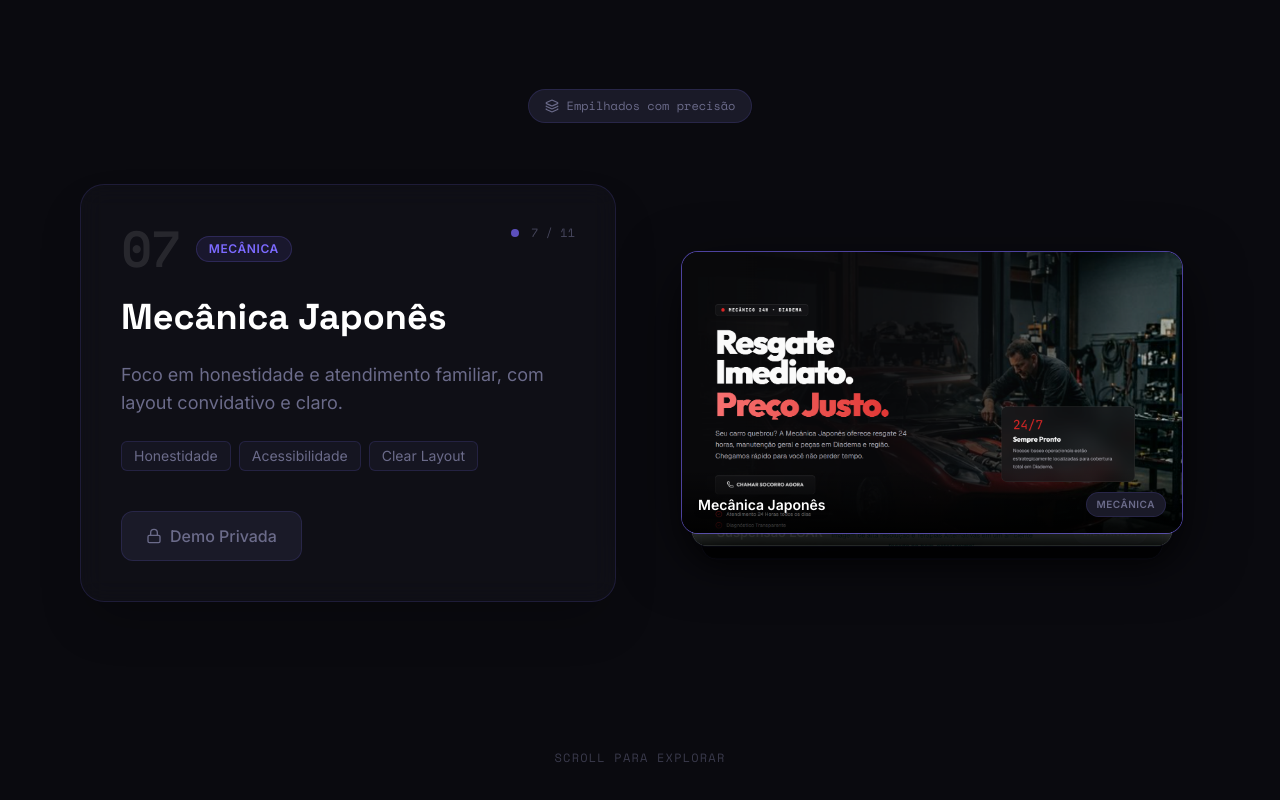
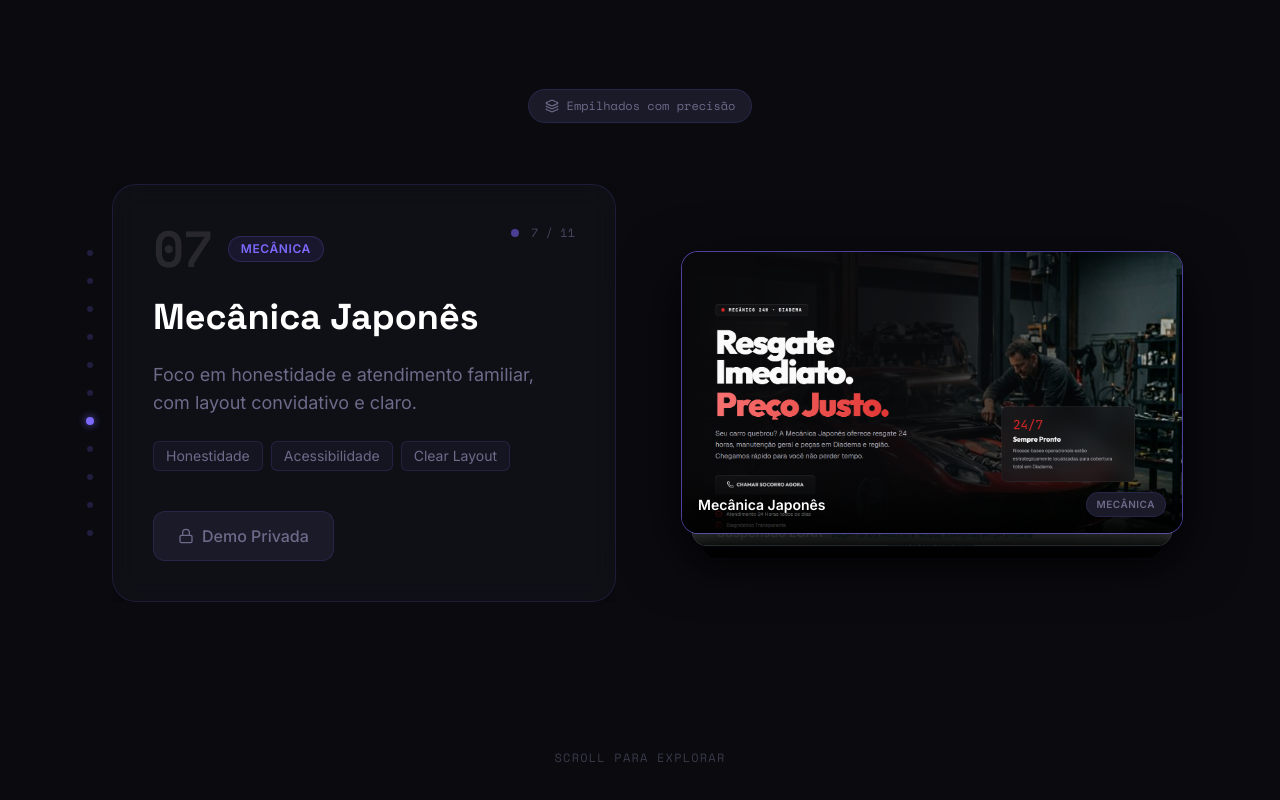
Before and after one commit to davi-449/portfolio-davicode, a React (Vite) app: page / in a window 1280 px wide. Shown: the part 1482-2282 px from the top of the page. Built offline with nearby package versions, Linux system fonts and the light colour scheme.

Commit message:
feat: slide animation + navigable dots on info panel

```diff
--- a/src/components/sections/StackSection.tsx
+++ b/src/components/sections/StackSection.tsx
@@ -1,4 +1,4 @@
-import { useRef, useEffect, useState } from 'react';
+import { useRef, useEffect, useState, useCallback } from 'react';
 import { motion, AnimatePresence, useScroll } from 'framer-motion';
 import { ArrowUpRight, Lock, Layers } from 'lucide-react';
 import { projects } from '../../data/projects';
@@ -7,41 +7,66 @@ import { StackCard } from '../ui/StackCard';
 export const StackSection = () => {
   const sectionRef = useRef<HTMLElement>(null);
   const [activeIndex, setActiveIndex] = useState(0);
+  const [direction, setDirection] = useState<1 | -1>(1);
+  const ignoreRef = useRef(false);
 
-  // We need plenty of scroll room. Let's make it 80vh per card
-  // The first card is active immediately, the others take 80vh each to scroll into view
-  const STICKY_HEIGHT = `${(projects.length) * 80}vh`;
+  const STICKY_HEIGHT = `${projects.length * 80}vh`;
 
   const { scrollYProgress } = useScroll({
     target: sectionRef,
     offset: ['start start', 'end end']
   });
 
-  // Convert raw 0-1 progress into an active index from 0 to projects.length - 1
+  // Navegar via dot: scroll para a posição correspondente
+  const navigateTo = useCallback((index: number) => {
+    if (!sectionRef.current) return;
+    const section = sectionRef.current;
+    const sectionTop = section.offsetTop;
+    const sectionHeight = section.offsetHeight;
+    // proportion for that index
+    const targetPct = (index + 0.5) / projects.length;
+    const scrollTarget = sectionTop + sectionHeight * targetPct;
+    window.scrollTo({ top: scrollTarget, behavior: 'smooth' });
+    // Update direction immediately for visual feedback
+    setDirection(index > activeIndex ? 1 : -1);
+    setActiveIndex(index);
+    ignoreRef.current = true;
+    setTimeout(() => {
+      ignoreRef.current = false;
+    }, 650);
+  }, [activeIndex]);
+
+  // Listen to scroll progress
   useEffect(() => {
     return scrollYProgress.on('change', (latest) => {
-      if (latest === 1) {
-        setActiveIndex(projects.length - 1);
-        return;
-      }
+      if (ignoreRef.current) return;
+      const newIndex = latest >= 1
+        ? projects.length - 1
+        : Math.max(0, Math.min(projects.length - 1, Math.floor(latest * projects.length)));
 
-      const newIndex = Math.floor(latest * projects.length);
-      // Ensure bounds
-      if (newIndex >= 0 && newIndex < projects.length) {
+      if (newIndex !== activeIndex) {
+        setDirection(newIndex > activeIndex ? 1 : -1);
         setActiveIndex(newIndex);
       }
     });
-  }, [scrollYProgress]);
+  }, [scrollYProgress, activeIndex]);
 
   const active = projects[activeIndex];
+
+  // Slide variants: enter from right (next) or left (prev)
+  const slideVariants = {
+    initial: (dir: number) => ({ x: dir > 0 ? 60 : -60, opacity: 0 }),
+    animate: { x: 0, opacity: 1 },
+    exit: (dir: number) => ({ x: dir > 0 ? -60 : 60, opacity: 0 }),
+  };
 
   return (
     <section ref={sectionRef} className="relative w-full bg-background" style={{ height: STICKY_HEIGHT }}>
 
-      {/* Container fixo (sticky) que segura a UI enquanto a tela desce */}
+      {/* Sticky container */}
       <div className="sticky top-0 h-screen w-full flex flex-col justify-center overflow-hidden">
 
-        {/* Section header flutuante / opcional, centralizado no topo */}
+        {/* Section label */}
         <div className="absolute top-12 md:top-24 inset-x-0 w-full text-center z-50 pointer-events-none px-4">
           <motion.div
             initial={{ opacity: 0, y: -20 }}
@@ -55,15 +80,49 @@ export const StackSection = () => {
 
         <div className="max-w-6xl w-full mx-auto px-4 grid grid-cols-1 lg:grid-cols-2 gap-8 lg:gap-12 items-center relative z-10 pt-24 lg:pt-0 h-full max-h-[900px]">
 
-          {/* LADO ESQUERDO: INFO PANEL */}
-          <div className="w-full flex-shrink-0 z-40 order-2 lg:order-1 flex flex-col justify-center pb-24 lg:pb-0">
-            <AnimatePresence mode="wait">
+          {/* LADO ESQUERDO: DOTS + INFO PANEL */}
+          <div className="w-full flex-shrink-0 z-40 order-2 lg:order-1 flex flex-row items-center gap-3">
+
+            {/* Dots verticais — fora do card, à esquerda no desktop */}
+            <div className="hidden lg:flex flex-col gap-2 items-center">
+              {projects.map((_, i) => (
+                <button
+                  key={i}
+                  onClick={() => navigateTo(i)}
+                  className="group relative flex items-center justify-center w-5 h-5"
+                  aria-label={`Ir para projeto ${i + 1}`}
+                >
+                  <motion.div
+                    animate={{
+                      width: i === activeIndex ? 8 : 6,
+                      height: i === activeIndex ? 8 : 6,
+                      backgroundColor:
+                        i === activeIndex
+                          ? 'rgba(124, 106, 255, 1)'
+                          : 'rgba(124, 106, 255, 0.2)',
+                      boxShadow:
+                        i === activeIndex
+                          ? '0 0 8px rgba(124, 106, 255, 0.8)'
+                          : 'none',
+                    }}
+                    transition={{ type: 'spring', stiffness: 400, damping: 30 }}
+                    className="rounded-full"
+                  />
+                </button>
+              ))}
+            </div>
+
+            {/* Painel de info com overflow hidden para cortar o slide */}
+            <div className="flex-1 overflow-hidden relative">
+              <AnimatePresence mode="popLayout" custom={direction}>
                 <motion.div
                   key={active.id}
-                initial={{ opacity: 0, y: 24, filter: 'blur(4px)' }}
-                animate={{ opacity: 1, y: 0, filter: 'blur(0px)' }}
-                exit={{ opacity: 0, y: -24, filter: 'blur(4px)' }}
-                transition={{ duration: 0.3 }}
+                  custom={direction}
+                  variants={slideVariants}
+                  initial="initial"
+                  animate="animate"
+                  exit="exit"
+                  transition={{ type: 'spring', stiffness: 280, damping: 30 }}
                   className="glass-card rounded-3xl p-8 md:p-10 flex flex-col gap-5 md:gap-6 backdrop-blur-xl shadow-2xl relative border border-accent/20 bg-surface-1/80"
                 >
                   {/* Number + category */}
@@ -87,7 +146,7 @@ export const StackSection = () => {
                   </div>
 
                   {/* CTA */}
-                <div className="mt-2 md:mt-4">
+                  <div className="mt-2 md:mt-4 flex items-center gap-4">
                     {active.url ? (
                       <a
                         href={active.url}
@@ -104,9 +163,34 @@ export const StackSection = () => {
                         Demo Privada
                       </div>
                     )}
+
+                    {/* Dots mobile — dentro do card na linha do CTA */}
+                    <div className="flex lg:hidden gap-1.5 ml-auto items-center">
+                      {projects.map((_, i) => (
+                        <button
+                          key={i}
+                          onClick={() => navigateTo(i)}
+                          aria-label={`Projeto ${i + 1}`}
+                          className="relative"
+                        >
+                          <motion.div
+                            animate={{
+                              width: i === activeIndex ? 16 : 6,
+                              height: 6,
+                              backgroundColor:
+                                i === activeIndex
+                                  ? 'rgba(124, 106, 255, 1)'
+                                  : 'rgba(124, 106, 255, 0.25)',
+                            }}
+                            transition={{ type: 'spring', stiffness: 400, damping: 30 }}
+                            className="rounded-full"
+                          />
+                        </button>
+                      ))}
+                    </div>
                   </div>
 
-                {/* Progress indicador visível */}
+                  {/* Progress counter */}
                   <div className="absolute right-6 top-6 md:right-10 md:top-10 flex gap-1 items-center">
                     <div className="w-2 h-2 rounded-full bg-accent animate-pulse" />
                     <span className="text-text-muted/60 font-mono text-xs ml-2">
@@ -116,14 +200,13 @@ export const StackSection = () => {
                 </motion.div>
               </AnimatePresence>
             </div>
+          </div>
 
           {/* LADO DIREITO: DECK DE CARTAS */}
           <div className="relative w-full h-[350px] lg:h-[600px] perspective-1000 order-1 lg:order-2 flex items-center justify-center">
             <div className="absolute w-full max-w-[500px] mx-auto aspect-[16/9]">
               {projects.map((project, index) => {
-                // Cálculo de posição relativa da carta
                 const positionOffset = index - activeIndex;
-
                 return (
                   <StackCard
                     key={project.id}
@@ -137,7 +220,7 @@ export const StackSection = () => {
 
         </div>
 
-        {/* Scroll indicator - some minimal UI to show "scroll down" */}
+        {/* Scroll hint */}
         <motion.div
           className="absolute bottom-8 inset-x-0 w-full flex justify-center text-text-muted/50 text-xs tracking-widest uppercase font-mono z-50 pointer-events-none"
           animate={{ opacity: [0.3, 1, 0.3], y: [0, 5, 0] }}
```
Lines whose indentation alone changed are shown as unchanged.
